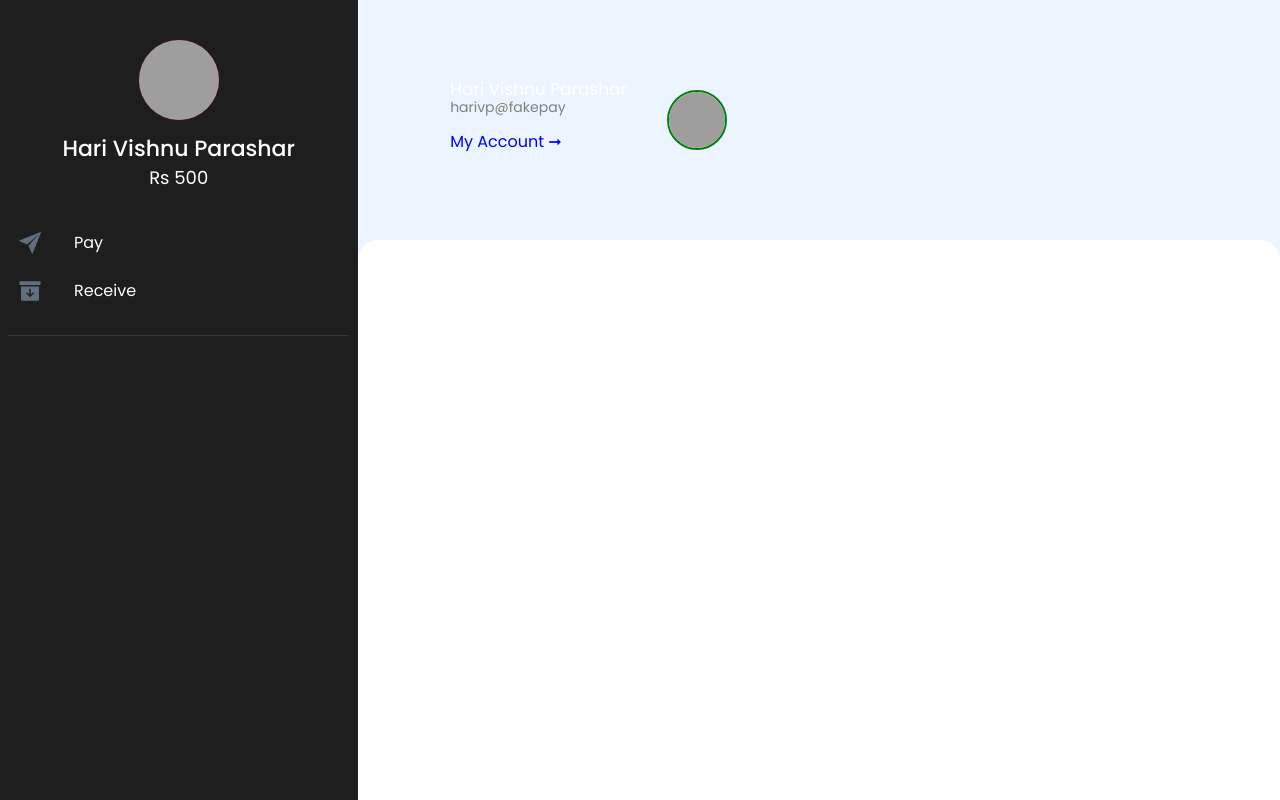
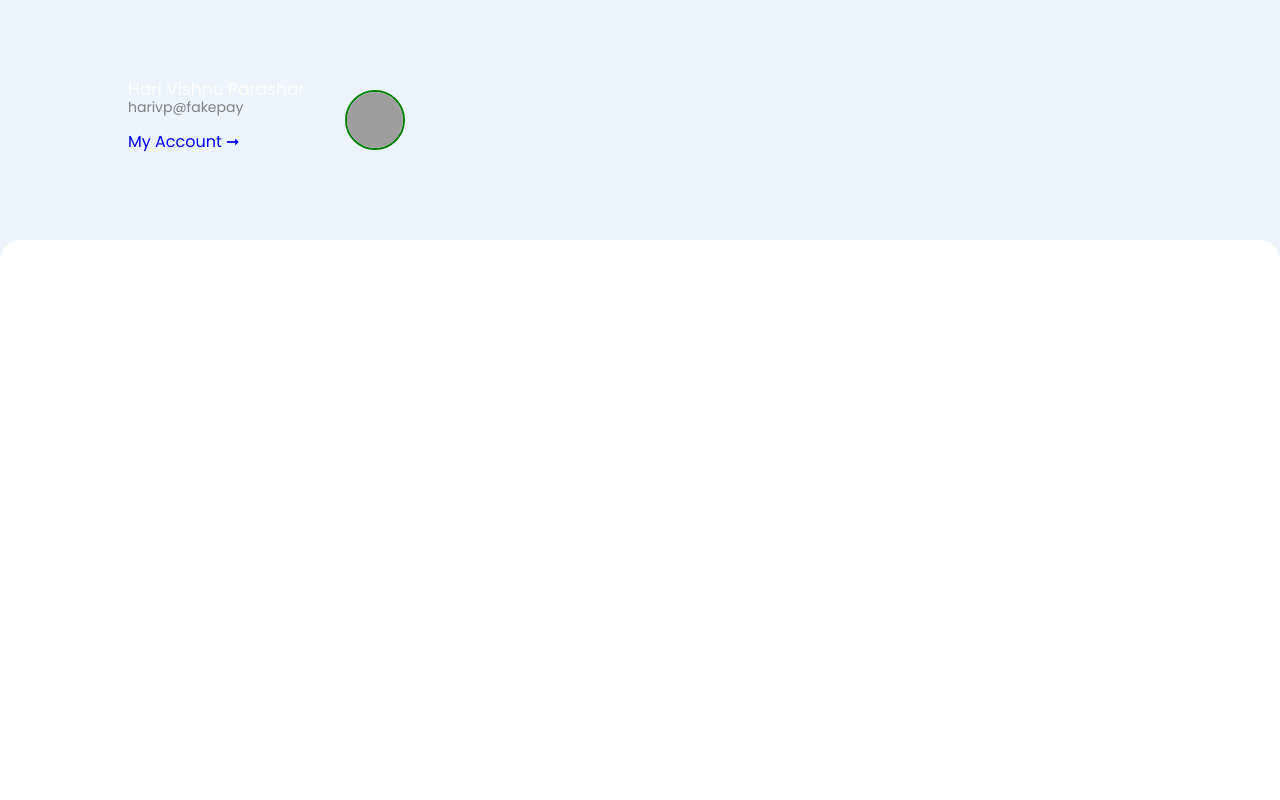
Before and after one commit to HariVP03/fakepay, a React (Create React App) app: page / in a window 1280 px wide. Built offline with nearby package versions, Linux system fonts and the light colour scheme; grey boxes are pictures that could not be loaded.

Commit message:
removed menu

```diff
--- a/src/App.tsx
+++ b/src/App.tsx
@@ -28,6 +28,7 @@ import "@ionic/react/css/display.css";
 /* Theme variables */
 import "./theme/variables.css";
 import Home from "./pages/home/Home";
+import "./components/Menu.css";
 
 setupIonicReact();
 
@@ -36,7 +37,7 @@ const App: React.FC = () => {
     <IonApp>
       <IonReactRouter>
         <IonSplitPane contentId="main">
-          <Menu />
+          {/* <Menu /> */}
           <IonRouterOutlet id="main">
             <Route path="/" exact={true}>
               <Home />
```
